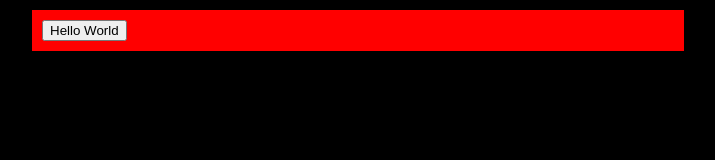
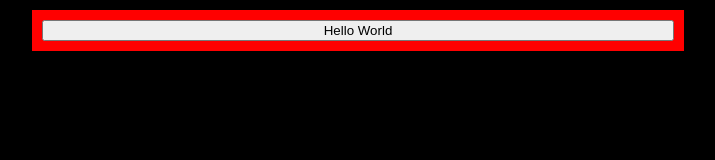
Before and after one commit to garaquest/intro-sass, a website: page index.html in a window 1280 px wide. Shown: the whole page, without its empty margins (282-997 px from the left). Drawn offline with Linux system fonts and the light colour scheme.

Commit message:
custom button

```diff
--- a/css/master.css
+++ b/css/master.css
@@ -9,3 +9,8 @@ body {
   padding: 10px;
   width: 50%;
 }
+
+button {
+  margin: 0 auto;
+  width: 100%;
+}
```
